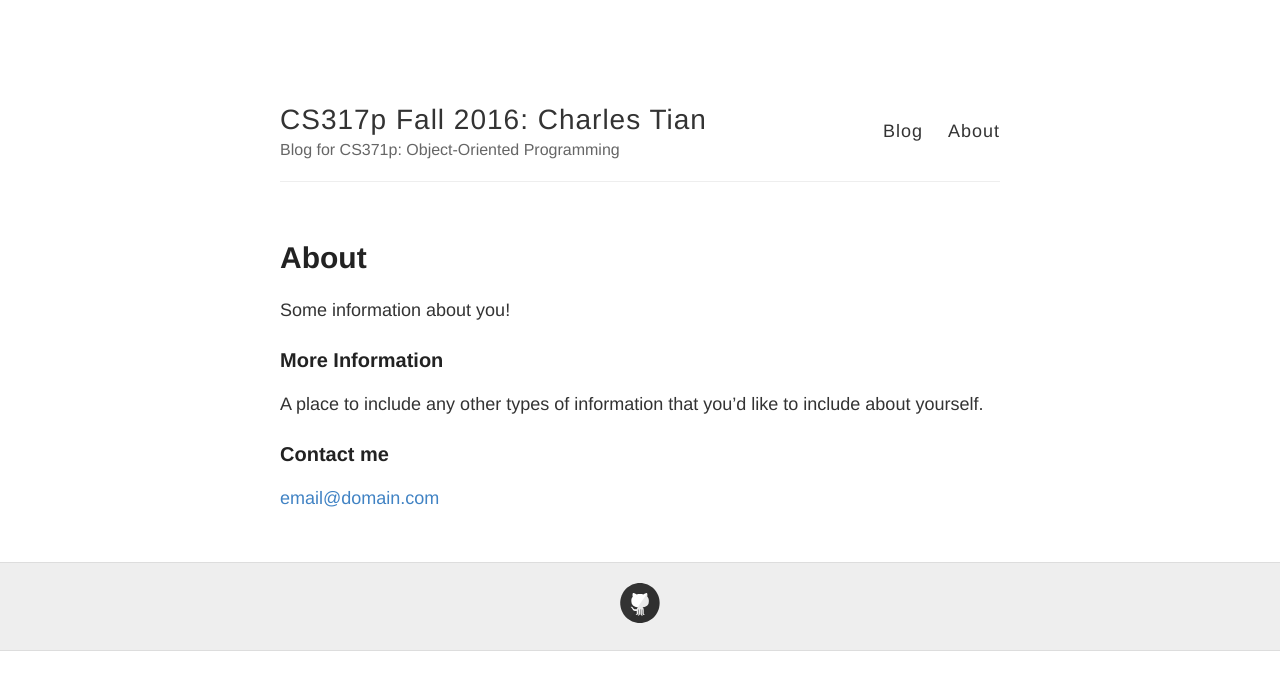
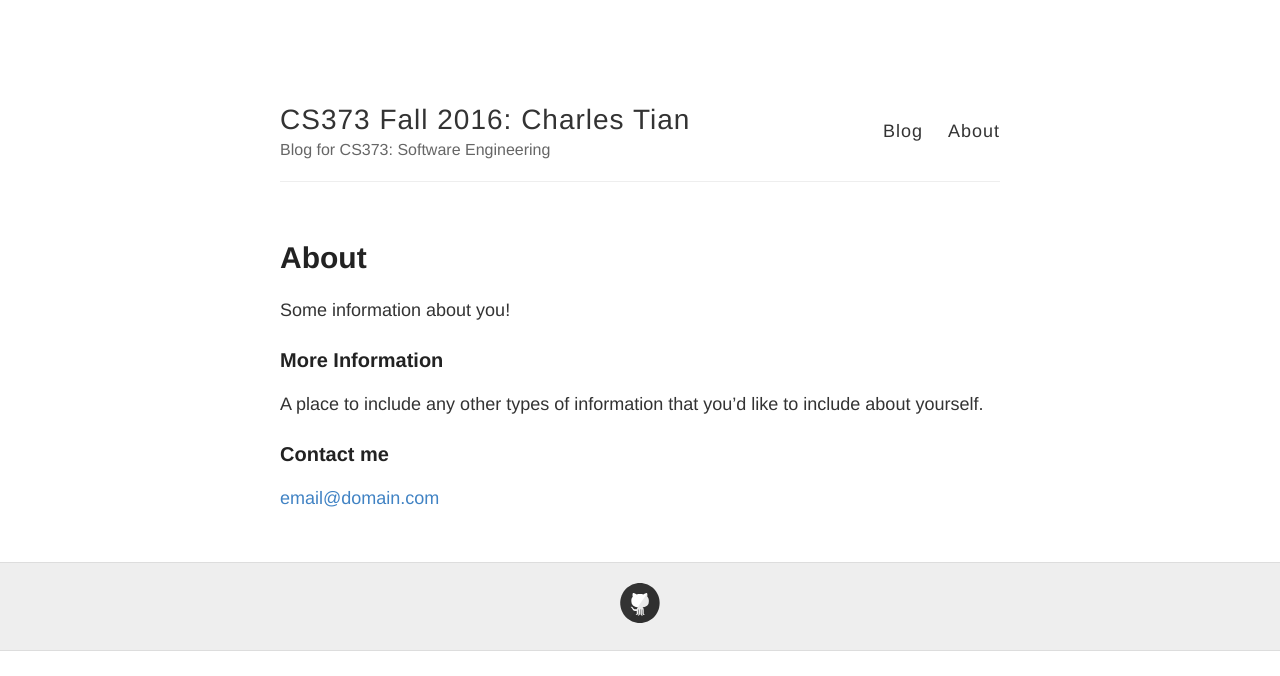
Before and after one commit to chyt/blog-se, a Jekyll site: the page built from about.md, in a window 1280 px wide, cut to the strip 224-900 px from the top of the page. Built offline with Jekyll 4.4.1, drawn with Linux system fonts in a browser that asks for light colours.

Commit message:
Update config for software engineering course

```diff
--- a/_config.yml
+++ b/_config.yml
@@ -3,10 +3,10 @@
 #
 
 # Name of your site (displayed in the header)
-name: "CS317p Fall 2016: Charles Tian"
+name: "CS373 Fall 2016: Charles Tian"
 
 # Short bio or description (displayed in the header)
-description: "Blog for CS371p: Object-Oriented Programming"
+description: "Blog for CS373: Software Engineering"
 
 # URL of your avatar or profile pic (you could use your GitHub profile pic)
 avatar: https://avatars1.githubusercontent.com/u/3202957?v=3&u=fdaa681da51189b7213a0ede8a17c54c6c3c325c
@@ -37,17 +37,17 @@ footer-links:
 disqus:
 
 # Enter your Google Analytics web tracking code (e.g. UA-2110908-2) to activate tracking
-google_analytics: "UA-59759171-5"
+#google_analytics: "UA-59759171-5"
 
 # Your website URL (e.g. http://barryclark.github.io or http://www.barryclark.co)
 # Used for Sitemap.xml and your RSS feed
-url: "http://chyt.github.io/blog-oop/"
+url: "http://chyt.github.io/blog-se/"
 
 # If you're hosting your site at a Project repository on GitHub pages
 # (http://yourusername.github.io/repository-name)
 # and NOT your User repository (http://yourusername.github.io)
 # then add in the baseurl here, like this: "/repository-name"
-baseurl: "/blog-oop"
+baseurl: "/blog-se"
 
 #
 # !! You don't need to change any of the configuration flags below !!
```
